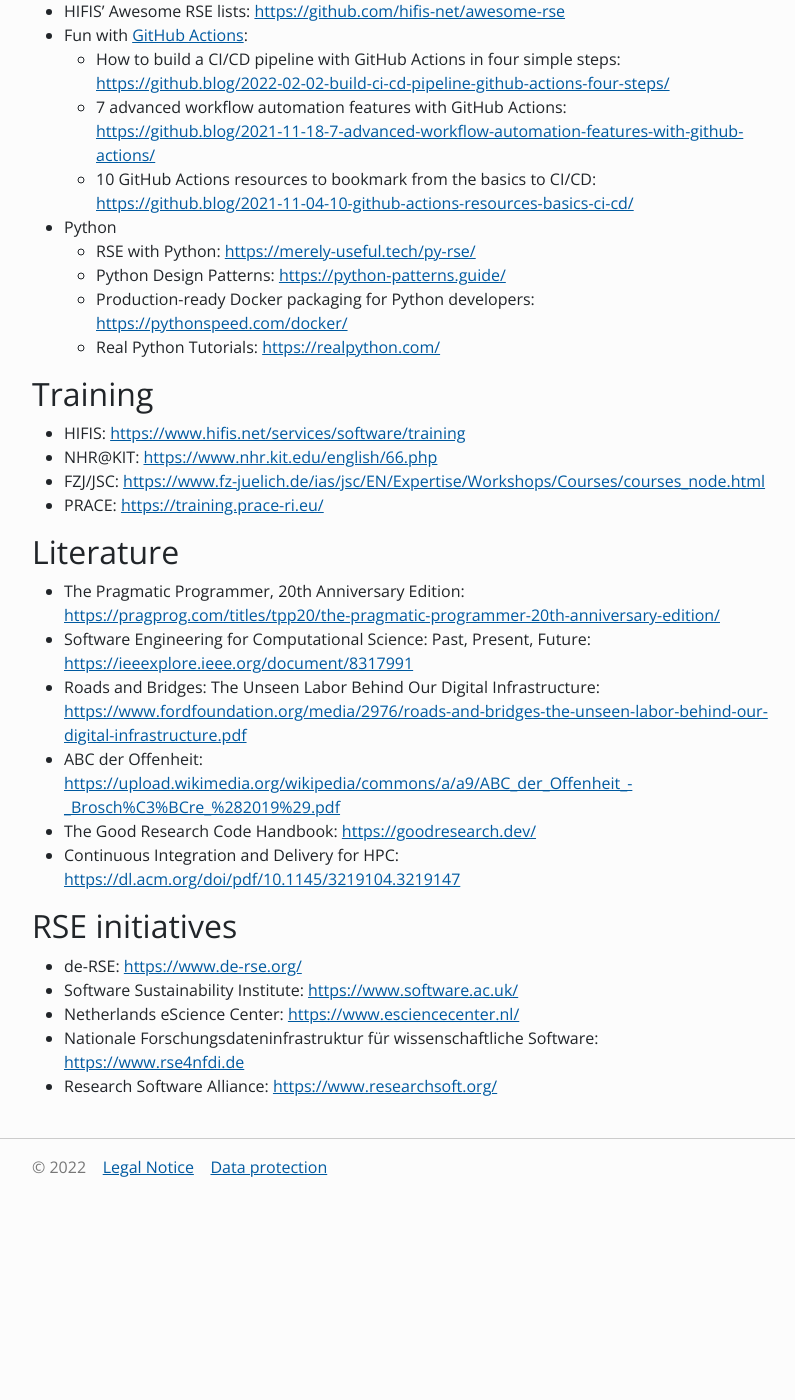
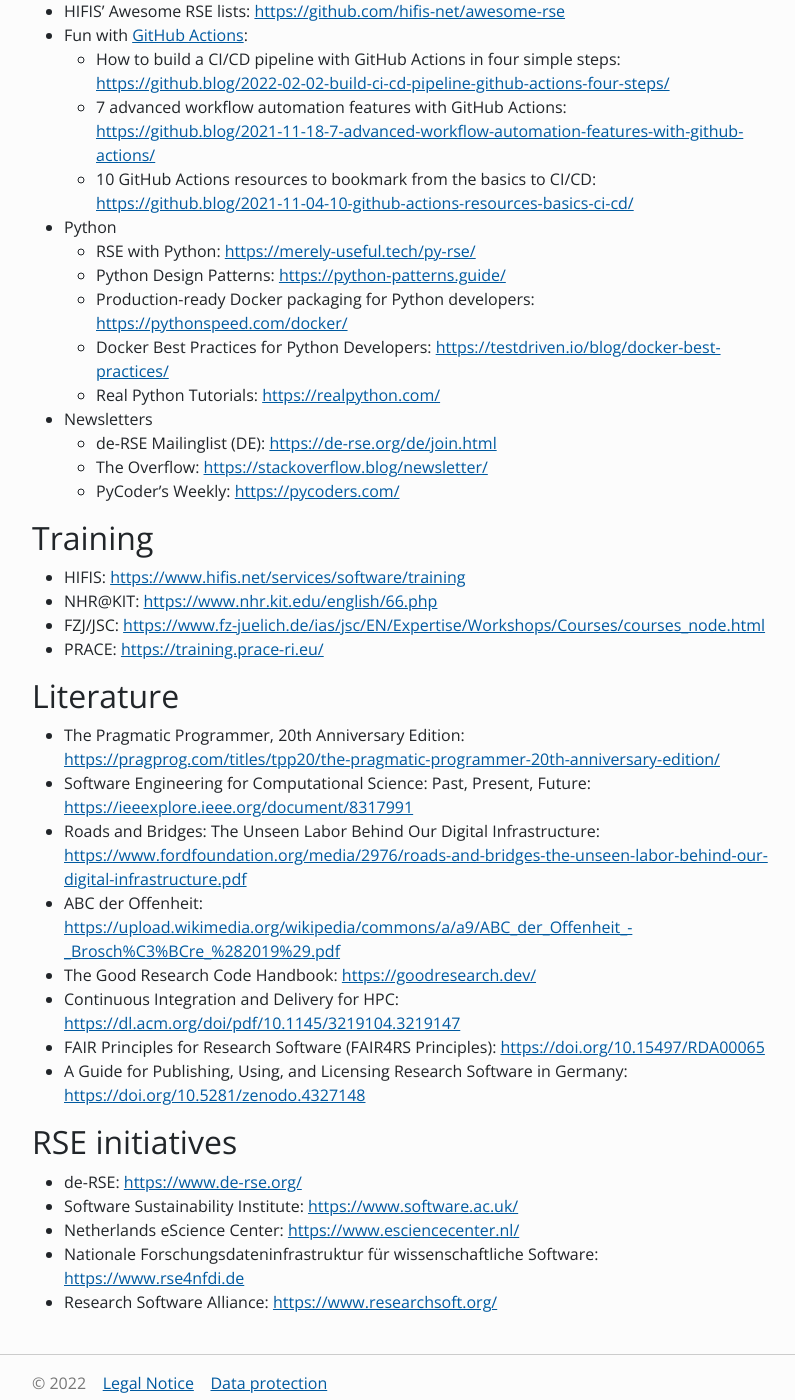
Before and after one commit to Helmholtz-HiRSE/helmholtz-hirse.github.io, a Jekyll site: the page built from resources.md, in a window 1280 px wide and 1400 px high, scrolled down 518 px. Shown: the whole window, without its empty margins (50-845 px from the left). Built offline with Jekyll 4.4.1, drawn with Linux system fonts in a browser that asks for light colours; nearby versions of some CDN libraries; before the commit the page ends 1702 px from its top, so only the background shows below that.

Commit message:
more resources/links

```diff
--- a/resources.md
+++ b/resources.md
@@ -23,7 +23,12 @@
     * RSE with Python: <https://merely-useful.tech/py-rse/>
     * Python Design Patterns: <https://python-patterns.guide/>
     * Production-ready Docker packaging for Python developers: <https://pythonspeed.com/docker/>
+    * Docker Best Practices for Python Developers: <https://testdriven.io/blog/docker-best-practices/>
     * Real Python Tutorials: <https://realpython.com/>
+* Newsletters
+    * de-RSE Mailinglist (DE): <https://de-rse.org/de/join.html>
+    * The Overflow: <https://stackoverflow.blog/newsletter/>
+    * PyCoder's Weekly: <https://pycoders.com/>
 
 
 ## Training
@@ -42,6 +47,8 @@
 * ABC der Offenheit: <br> <https://upload.wikimedia.org/wikipedia/commons/a/a9/ABC_der_Offenheit_-_Brosch%C3%BCre_%282019%29.pdf>
 * The Good Research Code Handbook: <https://goodresearch.dev/>
 * Continuous Integration and Delivery for HPC: <br> <https://dl.acm.org/doi/pdf/10.1145/3219104.3219147>
+* FAIR Principles for Research Software (FAIR4RS Principles): <https://doi.org/10.15497/RDA00065>
+* A Guide for Publishing, Using, and Licensing Research Software in Germany: <https://doi.org/10.5281/zenodo.4327148>
 
 
 ## RSE initiatives
```
